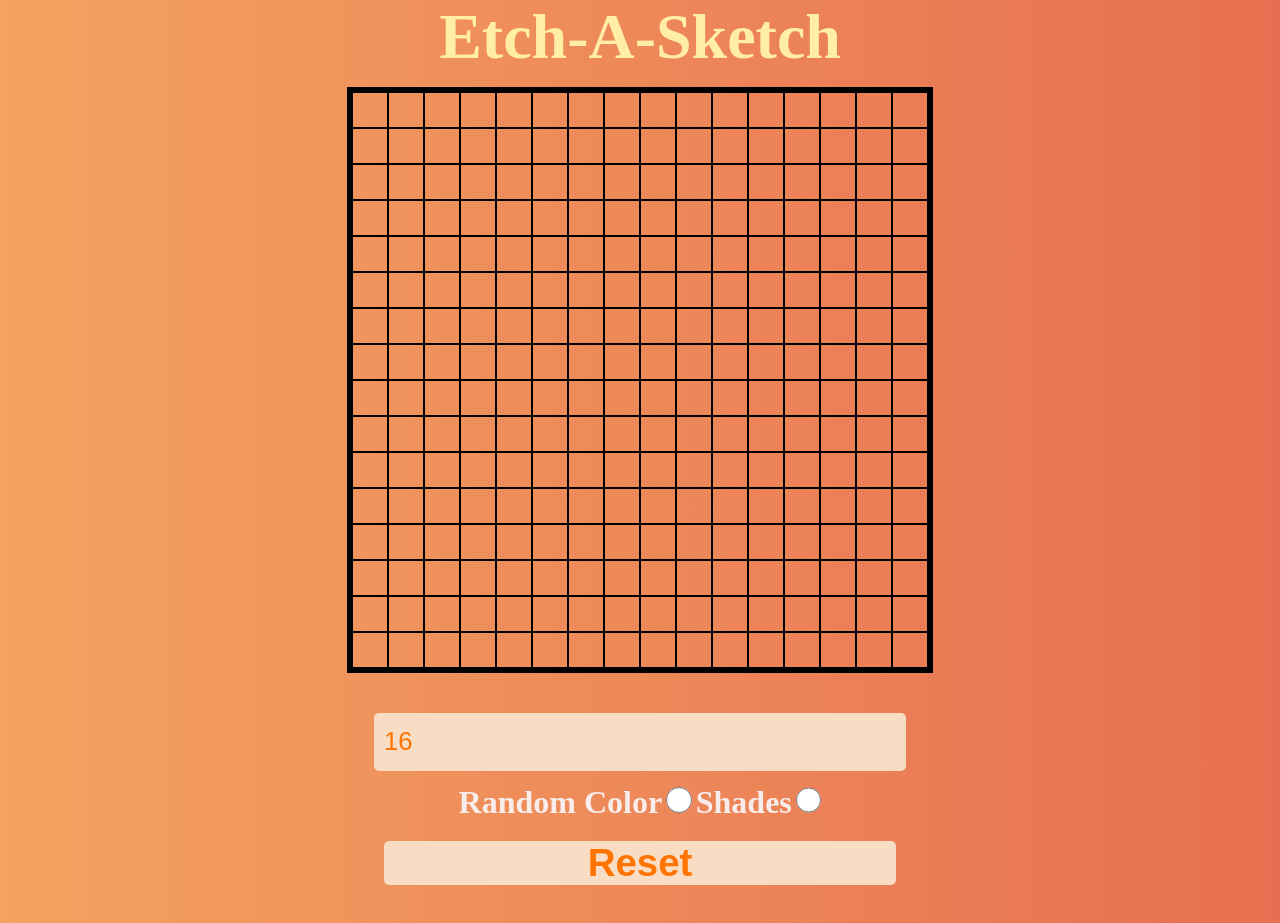
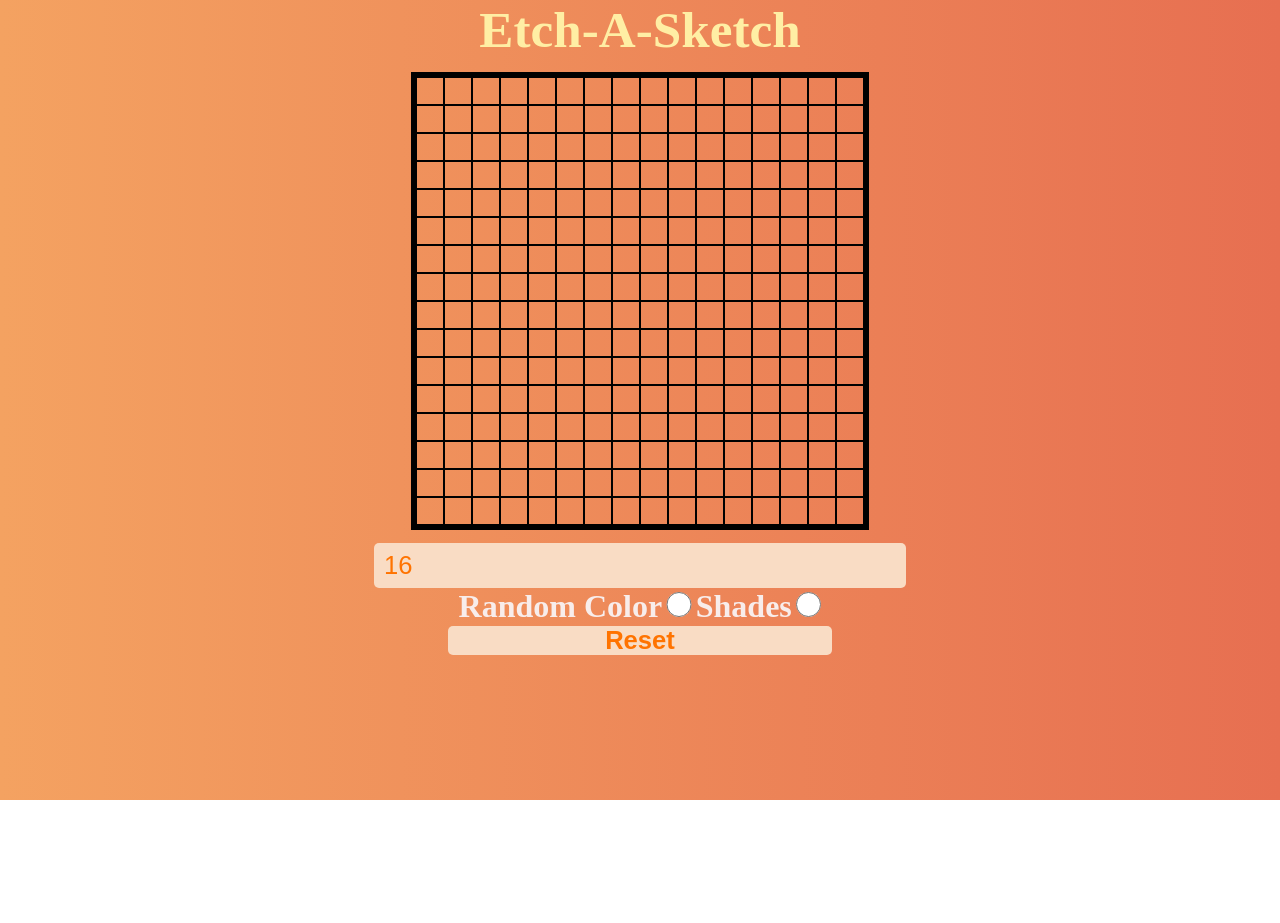
Before and after one commit to S460s/etch-a-sketch, a plain HTML site: page index.html in a window 1280 px wide. After the commit the page ends 800 px from the top, so only its background shows below. Drawn offline with Linux system fonts and the light colour scheme.

Commit message:
Made everything a bit smaller

```diff
--- a/style.css
+++ b/style.css
@@ -11,12 +11,12 @@ h1{
 
     text-align: center;
     color: #ffeea4;
-    font-size: 5vmax;
+    font-size: 4vmax;
 }
 
 #container{
-    width: 45vmax;
-    height: 45vmax;
+    width: 35vmax;
+    height: 35vmax;
     border: solid black 5px;
     margin: auto;
     margin-top: 1vw;
@@ -31,10 +31,10 @@ h1{
 #reset{
     display: block;
     margin: auto;
-    width: 40vmax;
-    margin-top: 20px;
+    width: 30vmax;
+    margin-top: 0.1vmax;
     background-color: #f9dcc4;
-    font-size: 3vmax;
+    font-size: 2vmax;
     color: #ff7300;
     font-weight: 900;
     border: none;
@@ -44,11 +44,11 @@ h1{
 }
 
 #squares{
-    height: 3vmax;
+    height: 2vmax;
     width: 40vmax;
     display: block;
     margin: auto;
-    margin-top: 40px;
+    margin-top: 1vmax;
     background-color: #f9dcc4;
     border: none;
     border-radius: 5px;
@@ -59,7 +59,6 @@ h1{
 }
 
 #options{
-    margin-top: 1vmax;
     display: flex;
     justify-content: space-evenly;
 }
```
